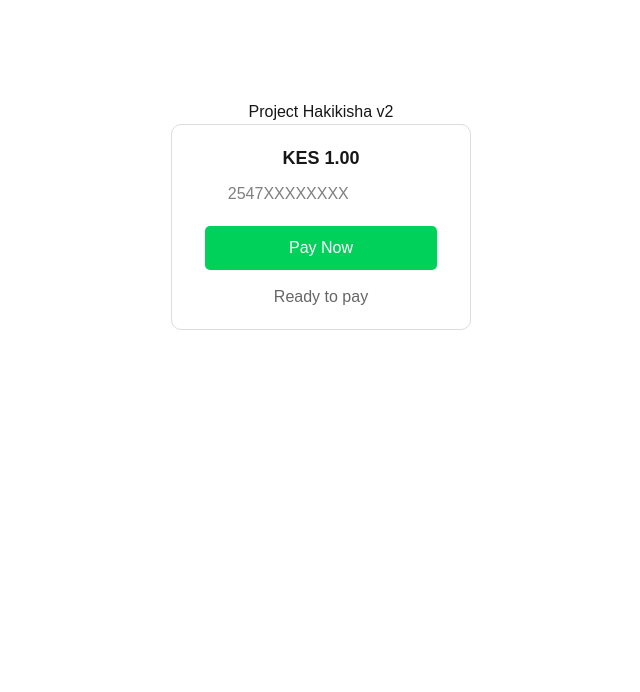
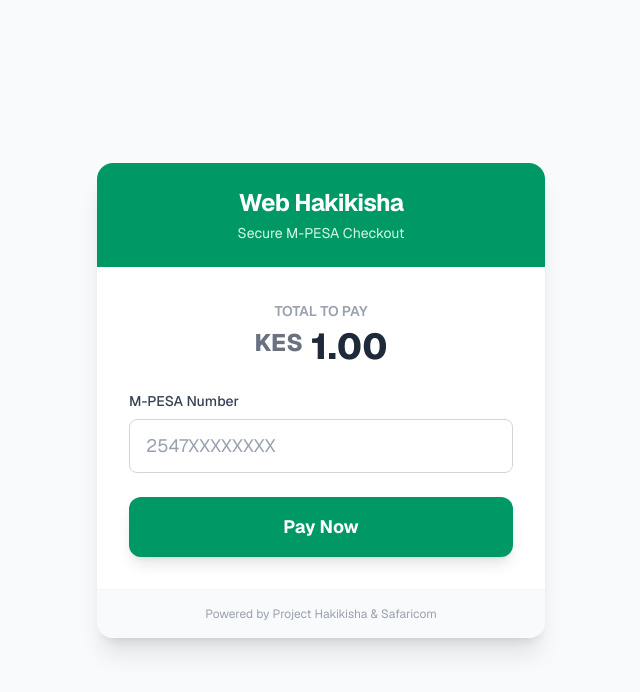
Before and after one commit to enocknyabuto126/project-hakikisha, a Next.js app: page / in a window 1280 px wide. Shown: the top 692 px of the page, without its empty margins (319-959 px from the left). Built offline with nearby package versions, Linux system fonts and the light colour scheme.

Commit message:
UI Makeover: Added Tailwind styles

```diff
--- a/app/page.tsx
+++ b/app/page.tsx
@@ -1,20 +1,17 @@
 'use client';
 
-import { useState } from 'react'; // Removed useEffect (not needed anymore)
+import { useState } from 'react';
 import axios from 'axios';
 
 export default function Home() {
   const [phone, setPhone] = useState<string>('');
   const [loading, setLoading] = useState<boolean>(false);
-  const [status, setStatus] = useState<string>('Ready to pay');
+  const [status, setStatus] = useState<string>(''); // Blank by default
   const [receipt, setReceipt] = useState<string>('');
 
-  // CHANGE 1: Function now accepts the "Ticket Number" (ID)
   const startPolling = (checkoutRequestID: string) => {
-
     const interval = setInterval(async () => {
       try {
-        // CHANGE 2: We use POST to send the specific ID we want to check
         const res = await axios.post('/api/status', { checkoutRequestID });
         const data = res.data;
 
@@ -22,19 +19,24 @@
           setStatus('✅ Payment Complete!');
           setReceipt(data.receipt);
           setLoading(false);
-          clearInterval(interval); // Stop checking
+          clearInterval(interval);
+
+          // Auto-reset after 5 seconds
           setTimeout(() => {
             setReceipt('');
-            setStatus('Ready to pay');
+            setStatus('');
             setPhone('');
           }, 5000);
 
         } else if (data.status === 'FAILED') {
           setStatus('❌ Payment Failed / Cancelled');
           setLoading(false);
-          clearInterval(interval); // Stop checking
+          clearInterval(interval);
+
+          setTimeout(() => {
+            setStatus('');
+          }, 3000);
         }
-        // If PENDING, loop continues...
       } catch (err) {
         console.error(err);
       }
@@ -42,83 +44,114 @@
   };
 
   const handlePay = async () => {
-    if (!phone) return alert("Enter phone number");
+    if (!phone) return; // Don't alert, just do nothing if empty
     setLoading(true);
-    setStatus('📲 Check your phone...');
+    setStatus('📲 Check your phone for the PIN...');
     setReceipt('');
 
     try {
-      // CHANGE 3: We capture the response to get the ID
       const res = await axios.post('/api/stkpush', { phone, amount: 1 });
-
-      // Grab the Ticket Number (CheckoutRequestID) from Safaricom
       const checkoutRequestID = res.data.CheckoutRequestID;
-      console.log("Tracking Transaction:", checkoutRequestID);
-
-      // Start checking specifically for THIS transaction
       startPolling(checkoutRequestID);
-
     } catch (error) {
       console.error(error);
       setLoading(false);
-      setStatus('System Error');
+      setStatus('System Error. Please try again.');
     }
   };
 
   return (
-    <main style={{ display: 'flex', flexDirection: 'column', alignItems: 'center', marginTop: '100px', fontFamily: 'Arial' }}>
-      <h1>Project Hakikisha v2</h1>
+    <main className="min-h-screen bg-gray-50 flex items-center justify-center p-4 font-sans">
 
-      {/* Dynamic Status Box */}
-      <div style={{
-        padding: '20px',
-        border: '1px solid #ddd',
-        borderRadius: '10px',
-        textAlign: 'center',
-        background: receipt ? '#e8f5e9' : '#fff', // Changed to light green for better readability
-        width: '300px'
-      }}>
+      {/* The Card Container */}
+      <div className="bg-white w-full max-w-md rounded-2xl shadow-xl overflow-hidden transition-all duration-300">
+
+        {/* Header Section */}
+        <div className="bg-emerald-600 p-6 text-center">
+          <h1 className="text-white text-2xl font-bold tracking-tight">Web Hakikisha</h1>
+          <p className="text-emerald-100 text-sm mt-1">Secure M-PESA Checkout</p>
+        </div>
+
+        {/* Body Section */}
+        <div className="p-8">
+
           {receipt ? (
-          <>
-            <h2 style={{ color: 'green', margin: 0 }}>PAID</h2>
-            <p style={{ fontSize: '20px', fontWeight: 'bold' }}>{receipt}</p>
-            <p>Thank you for your business!</p>
-            <button
-              onClick={() => { setReceipt(''); setStatus('Ready to pay'); setPhone(''); }}
-              style={{ padding: '8px 16px', marginTop: '10px', cursor: 'pointer' }}
-            >
-              Pay Again
-            </button>
-          </>
+            /* SUCCESS STATE */
+            <div className="flex flex-col items-center animate-pulse">
+              <div className="w-16 h-16 bg-green-100 rounded-full flex items-center justify-center mb-4">
+                <svg className="w-8 h-8 text-green-600" fill="none" stroke="currentColor" viewBox="0 0 24 24">
+                  <path strokeLinecap="round" strokeLinejoin="round" strokeWidth="2" d="M5 13l4 4L19 7"></path>
+                </svg>
+              </div>
+              <h2 className="text-2xl font-bold text-gray-800 mb-2">Payment Received</h2>
+              <p className="text-gray-500 mb-6">Receipt: <span className="font-mono text-gray-800">{receipt}</span></p>
+              <div className="w-full bg-gray-100 rounded-lg p-3 text-center text-sm text-gray-500">
+                Resetting in 5 seconds...
+              </div>
+            </div>
           ) : (
-          <>
-             <p style={{ fontSize: '18px', fontWeight: 'bold' }}>KES 1.00</p>
+            /* PAYMENT FORM STATE */
+            <div className="flex flex-col gap-6">
+
+              {/* Price Display */}
+              <div className="text-center">
+                <span className="text-gray-400 text-sm uppercase font-semibold">Total to Pay</span>
+                <div className="text-4xl font-extrabold text-gray-800 mt-1">
+                  <span className="text-2xl align-top text-gray-500">KES</span> 1.00
+                </div>
+              </div>
+
+              {/* Phone Input */}
+              <div>
+                <label className="block text-sm font-medium text-gray-700 mb-2">M-PESA Number</label>
+                <div className="relative">
                   <input
                     type="text"
                     placeholder="2547XXXXXXXX"
                     value={phone}
                     onChange={(e) => setPhone(e.target.value)}
                     disabled={loading}
-              style={{ padding: '10px', width: '80%', marginBottom: '10px', color: 'black' }}
+                    className="w-full pl-4 pr-4 py-3 border border-gray-300 rounded-lg focus:ring-2 focus:ring-emerald-500 focus:border-emerald-500 outline-none transition-all text-gray-800 placeholder-gray-400 text-lg"
                   />
+                </div>
+              </div>
+
+              {/* Pay Button */}
               <button
                 onClick={handlePay}
                 disabled={loading}
-              style={{
-                padding: '10px 20px',
-                background: loading ? '#ccc' : '#00D15B',
-                color: 'white',
-                border: 'none',
-                borderRadius: '5px',
-                width: '90%',
-                cursor: loading ? 'wait' : 'pointer'
-              }}
+                className={`w-full py-4 rounded-xl font-bold text-lg text-white shadow-lg transition-all transform hover:scale-[1.02] active:scale-[0.98] ${
+                  loading
+                    ? 'bg-gray-400 cursor-not-allowed'
+                    : 'bg-emerald-600 hover:bg-emerald-700 hover:shadow-emerald-500/30'
+                }`}
               >
-              {loading ? 'Waiting for PIN...' : 'Pay Now'}
+                {loading ? (
+                  <span className="flex items-center justify-center gap-2">
+                    <svg className="animate-spin h-5 w-5 text-white" xmlns="http://www.w3.org/2000/svg" fill="none" viewBox="0 0 24 24">
+                      <circle className="opacity-25" cx="12" cy="12" r="10" stroke="currentColor" strokeWidth="4"></circle>
+                      <path className="opacity-75" fill="currentColor" d="M4 12a8 8 0 018-8V0C5.373 0 0 5.373 0 12h4zm2 5.291A7.962 7.962 0 014 12H0c0 3.042 1.135 5.824 3 7.938l3-2.647z"></path>
+                    </svg>
+                    Processing...
+                  </span>
+                ) : 'Pay Now'}
               </button>
-            <p style={{ marginTop: '15px', color: '#666' }}>{status}</p>
-          </>
+
+              {/* Status Text */}
+              {status && (
+                <p className={`text-center text-sm font-medium animate-bounce ${status.includes('❌') ? 'text-red-500' : 'text-emerald-600'}`}>
+                  {status}
+                </p>
               )}
+            </div>
+          )}
+        </div>
+
+        {/* Footer */}
+        <div className="bg-gray-50 p-4 text-center border-t border-gray-100">
+          <p className="text-xs text-gray-400">Powered by Project Hakikisha & Safaricom</p>
+        </div>
+
       </div>
     </main>
   );
```
Lines whose indentation alone changed are shown as unchanged.
